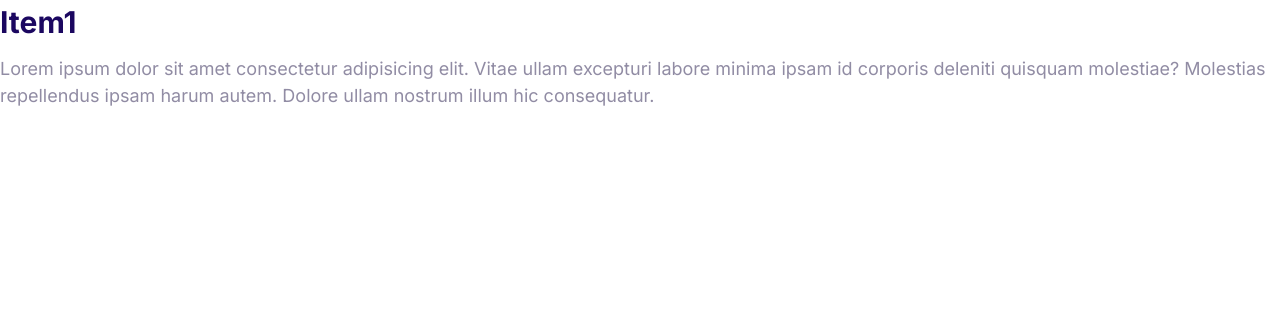
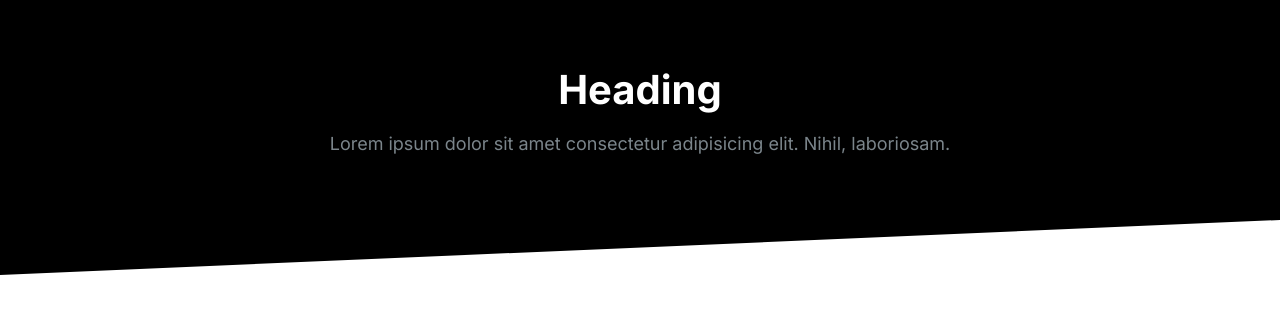
Before and after one commit to rayhan1650/moshify, a plain HTML site: page index.html in a window 1280 px wide. Drawn offline with Linux system fonts and the light colour scheme.

Commit message:
Create block component.

```diff
--- a/css/styles.css
+++ b/css/styles.css
@@ -560,3 +560,36 @@ a {
   max-height: 100vh;
   opacity: 1;
 }
+
+/* Blocks */
+.block {
+  --padding-vertical: 6rem;
+  padding: var(--padding-vertical) 2rem;
+}
+
+.block__header {
+  text-align: center;
+}
+
+.block__heading {
+  margin-top: 0;
+}
+
+.block--dark {
+  background: #000;
+  color: #7b858b;
+}
+
+.block--dark .block__heading {
+  color: #fff;
+}
+
+.block--skewed-right {
+  padding-bottom: calc(var(--padding-vertical) + 4rem);
+  clip-path: polygon(0% 0%, 100% 0%, 100% 100%, 0% 80%);
+}
+
+.block--skewed-left {
+  padding-bottom: calc(var(--padding-vertical) + 4rem);
+  clip-path: polygon(0% 0%, 100% 0%, 100% 80%, 0% 100%);
+}
--- a/index.html
+++ b/index.html
@@ -14,18 +14,16 @@
 </head>
 
 <body>
-    <div class="collapsible collapsible--expanded">
-        <header class="collapsible__header">
-            <h2 class="collapsible__heading">Item1</h2>
-            <svg class="icon icon--white collapsible__chevron">
-                <use xlink:href="images/sprite.svg#chevron"></use>
-            </svg>
+    <section class="block block--dark block--skewed-left">
+        <header class="block__header">
+          <h2 class="block__heading">Heading</h2>
+          <p>
+            Lorem ipsum dolor sit amet consectetur adipisicing elit. Nihil,
+            laboriosam.
+          </p>
         </header>
-        <div class="collapsible__content">
-            Lorem ipsum dolor sit amet consectetur adipisicing elit. Vitae ullam excepturi labore minima ipsam id corporis deleniti quisquam molestiae? Molestias repellendus ipsam harum autem. Dolore ullam nostrum illum hic consequatur.
-        </div>
-    </div>
-    <script src="js/main.js"></script>
+      </section>
+      <script src="js/main.js"></script>
 </body>
 
 </html>
```
Also changed, not shown: components/blocks.html (added, +10 -0 lines).
